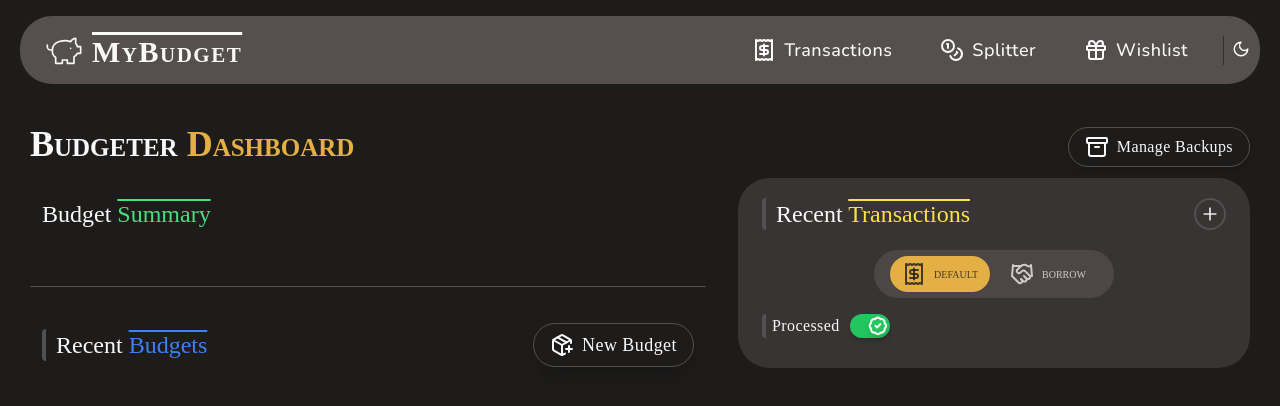
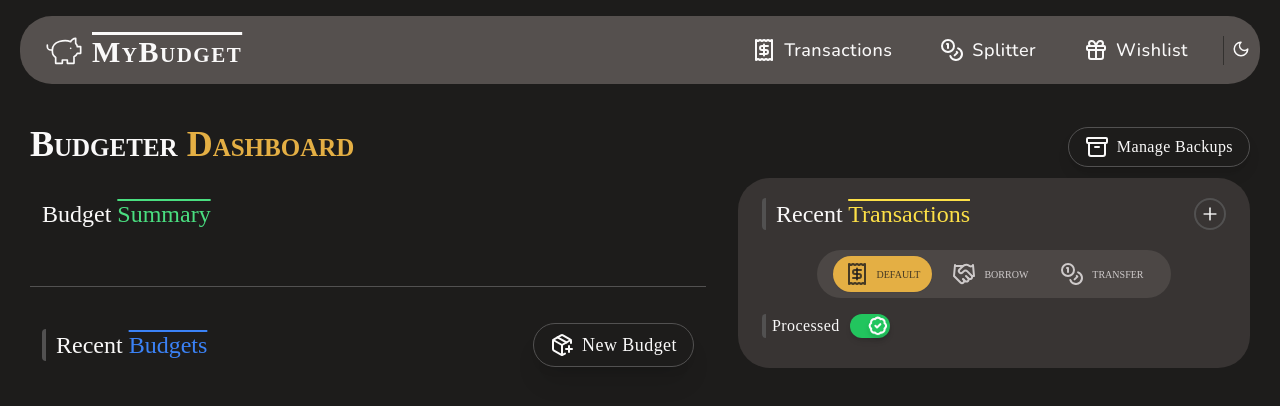
Before and after one commit to maateh/budgeter, a React (Vite) app: page / in a window 1280 px wide. Shown: the top 406 px of the page. Built offline with nearby package versions, Linux system fonts and the light colour scheme; a web font is replaced by a local one.

Commit message:
add transfer, subpayments and related values to Transaction type

```diff
--- a/src/_dialogs/transaction/TransactionDetails.tsx
+++ b/src/_dialogs/transaction/TransactionDetails.tsx
@@ -54,7 +54,9 @@ const TransactionDetails = () => {
 
       <div className="justify-center text-lg text-center font-heading icon-wrapper">
         <TransactionStatusToggle transaction={transaction} />
-        {transaction.processed ? (
+        {transaction.type === 'transfer' ? (
+          <p>This is a <span className="text-blue-600 dark:text-blue-400 overline">transfer</span> transaction.</p>
+        ) : transaction.processed ? (
           <p>This transaction is <span className="text-accent overline">processed</span>.</p>
         ) : (
           <p>This transaction <span className="text-destructive overline">hasn't been processed</span> yet.</p>
@@ -89,7 +91,8 @@ const TransactionDetails = () => {
 
       <Separator />
 
-      <DialogFooter className="flex flex-wrap flex-row justify-between items-center gap-4 sm:flex-row sm:justify-between">
+      <DialogFooter className="block space-y-2.5">
+        <div className="flex flex-wrap flex-row justify-between items-center gap-4 sm:flex-row sm:justify-between">
           <div className="flex items-center gap-x-2.5">
             <TransactionStatusToggle transaction={transaction} />
             <PaymentBadge
@@ -107,6 +110,7 @@ const TransactionDetails = () => {
             <Trash2 size={18} />
             <span>Delete</span>
           </Button>
+        </div>
       </DialogFooter>
     </DialogContent>
   ) : <>Loading...</> // TODO: skeleton
--- a/src/components/form/transfer-money/TransferMoneyForm.tsx
+++ b/src/components/form/transfer-money/TransferMoneyForm.tsx
@@ -23,7 +23,7 @@ const TransferMoneyForm = ({ budgetId }: TransferMoneyFormProps) => {
       defaultValues={{
         budgetId,
         processed: true,
-        type: 'default',
+        type: 'transfer',
         name: '',
         payment: {
           amount: 0,
--- a/src/components/form/transfer-money/validations/index.ts
+++ b/src/components/form/transfer-money/validations/index.ts
@@ -3,5 +3,6 @@ import { z } from "zod"
 import { transactionSchema } from "@/components/form/transaction/validations"
 
 export const transferMoneySchema = transactionSchema.extend({
+  type: z.literal('transfer'),
   targetBudgetId: z.string().uuid({ message: 'Budget ID is invalid.' })
 })
--- a/src/components/shared/transaction/Transactions.tsx
+++ b/src/components/shared/transaction/Transactions.tsx
@@ -1,7 +1,7 @@
 import { useState } from "react"
 
 // icons
-import { Plus, Receipt, Handshake, Verified, XCircle } from "lucide-react"
+import { Plus, Receipt, Handshake, Verified, XCircle, Coins } from "lucide-react"
 
 // shadcn
 import { Button } from "@/components/ui/button"
@@ -46,11 +46,13 @@ const Transactions = ({ budgetId }: TransactionsProps) => {
         className="mx-auto"
         tabItems={[
           { value: 'default', Icon: Receipt },
-          { value: 'borrow', Icon: Handshake }
+          { value: 'borrow', Icon: Handshake },
+          { value: 'transfer', Icon: Coins }
         ]}
       >
         {(type) => (
           <div className="mt-4 flex flex-col gap-y-2.5">
+            {type !== 'transfer' && (
               <div className="pl-1.5 flex items-center gap-x-2.5 border-l-4 rounded">
                 <p className="font-heading tracking-wide">
                   {type === 'default' ? 'Processed' : 'Paid Back'}
@@ -70,6 +72,7 @@ const Transactions = ({ budgetId }: TransactionsProps) => {
                     }
                   />
               </div>
+            )}
 
             <TransactionList filterBy={{ type, processed, budgetId }}
             />
--- a/src/services/api/interfaces/index.ts
+++ b/src/services/api/interfaces/index.ts
@@ -40,7 +40,7 @@ export interface ITransactionAPI {
   get(params?: PaginationParams, filterBy?: Partial<Transaction>): Promise<Transaction[]>
   getPaginatedWithBudgets(params: PaginationParams, filterBy?: Partial<Transaction>): Promise<Pagination<Transaction & { budget: Budget }>>
 
-  create(data: z.infer<typeof transactionSchema>, executePayment: boolean): Promise<Transaction>
+  create(data: z.infer<typeof transactionSchema | typeof transferMoneySchema>, executePayment: boolean): Promise<Transaction>
   transferMoney(data: z.infer<typeof transferMoneySchema>): Promise<{ rootTransaction: Transaction; targetTransaction: Transaction }>
   updateStatus(id: string, processed: boolean): Promise<Transaction>
   delete(id: string, undoPayment: boolean): Promise<Transaction>
--- a/src/services/api/types/index.ts
+++ b/src/services/api/types/index.ts
@@ -44,13 +44,15 @@ export type BudgetNote = {
 export type Transaction = {
   id: string
   budgetId: string
-  type: 'default' | 'borrow'
+  type: 'default' | 'borrow' | 'transfer'
   name: string
   payment: {
     type: '+' | '-',
     amount: number
   }
+  subpayments?: Transaction['payment'][]
   createdAt: Date
   processed: boolean
   processedAt?: Date
+  related?: string[]
 }
--- a/src/services/storage/TransactionStorageAPI.ts
+++ b/src/services/storage/TransactionStorageAPI.ts
@@ -64,7 +64,7 @@ class TransactionStorageAPI implements ITransactionAPI {
     }
   }
 
-  public async create(data: z.infer<typeof transactionSchema>, executePayment = true): Promise<Transaction> {
+  public async create(data: z.infer<typeof transactionSchema | typeof transferMoneySchema>, executePayment = true): Promise<Transaction> {
     const transaction = await this.storage.save({
       id: crypto.randomUUID(),
       budgetId: data.budgetId,
@@ -78,7 +78,7 @@ class TransactionStorageAPI implements ITransactionAPI {
 
     if (!executePayment) return transaction
 
-    if (transaction.type === 'default' && transaction.processed) {
+    if ((transaction.type === 'default' || transaction.type === 'transfer') && transaction.processed) {
       await this.budgetStorageApi.managePayments(
         transaction.budgetId,
         [transaction.payment],
@@ -109,9 +109,9 @@ class TransactionStorageAPI implements ITransactionAPI {
     })
 
     const targetTransaction = await this.create({
-        ...data,
-        budgetId: data.targetBudgetId
-      })
+      ...data,
+      budgetId: data.targetBudgetId
+    })
 
     return { rootTransaction, targetTransaction }
   }
```
Lines whose indentation alone changed are shown as unchanged.
